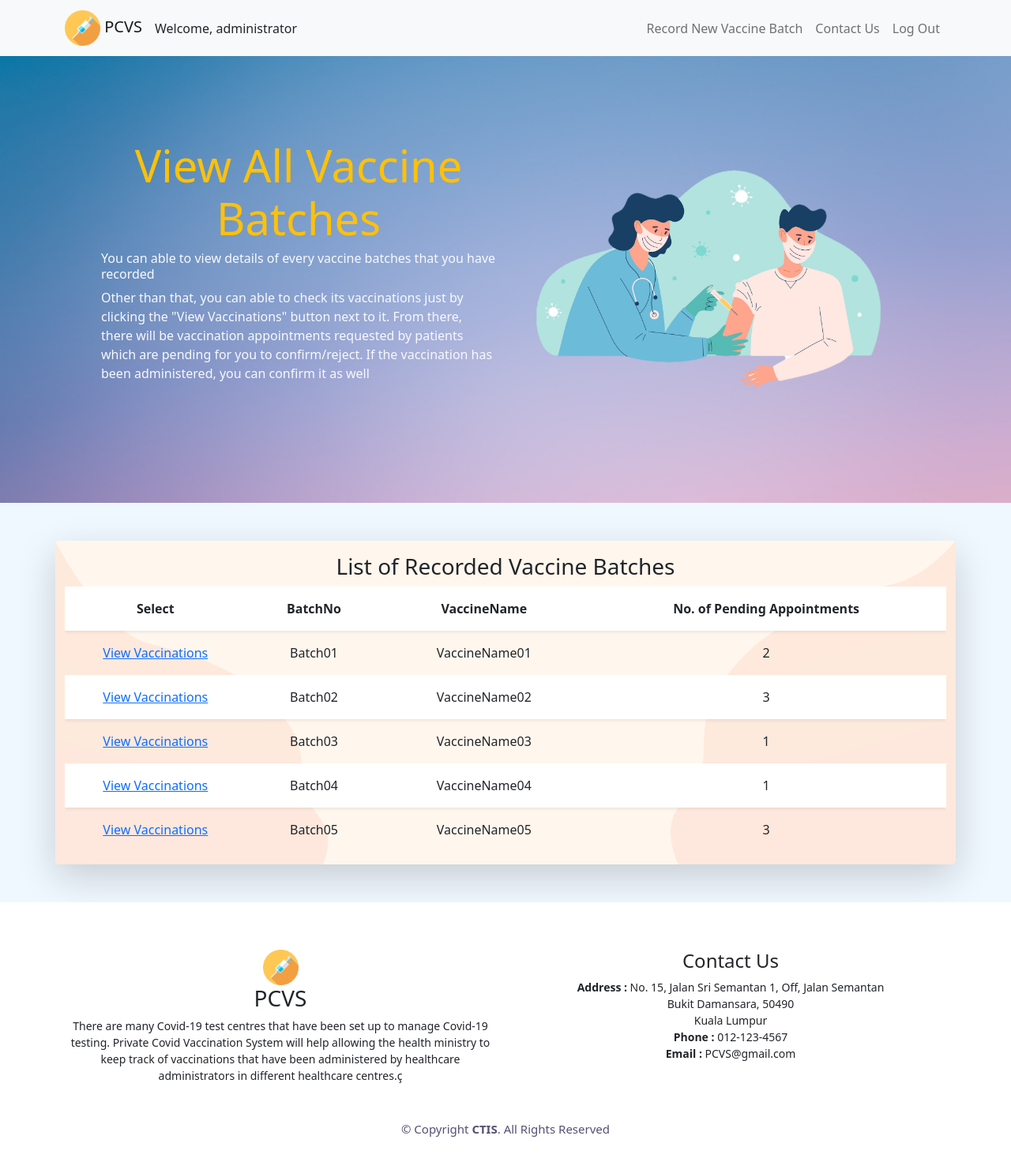
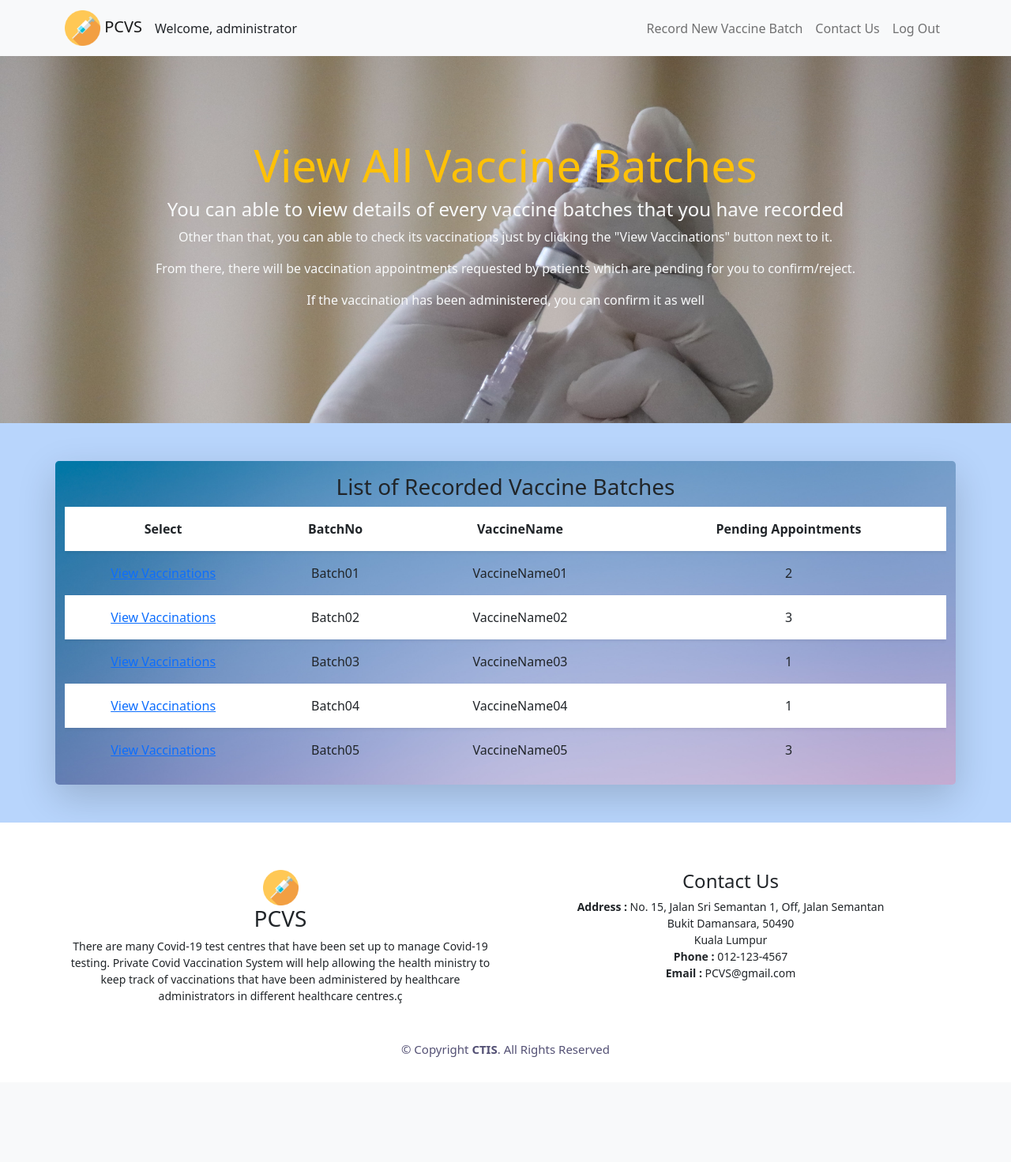
Before and after one commit to Petmuel/BIT210-PCVS, a PHP site: page /viewVaccinBatchInfo.html in a window 1280 px wide. Shown: the whole page at 79% size. After the commit the page ends 1339 px from the top, so only its background shows below. Run offline with PHP 8.4, Linux system fonts and the light colour scheme.

Commit message:
VVBIPage

```diff
--- a/style.css
+++ b/style.css
@@ -22,13 +22,7 @@
 
 
 /**
-*
-*
-*
-*LANDING PAGE
-*
-*
-*
+*LOGIN PAGE
 */
 .introTitle h1{
     text-align: center;
@@ -81,14 +75,8 @@
     font-size: 15px;
   }
 
-  /**
-*
-*
-*
+/**
 *RECORD VACCINE BATCH PAGE (ADMIN HOMEPAGE)
-*
-*
-*
 */
 #RNVBPage{
     background-color:aliceblue
@@ -103,15 +91,37 @@
     max-width:100%;
     padding: 10%;
 }
-
 .horizontalOverflow{
-    overflow-x: auto;
+  overflow-x: auto;
 }
 
 .transition{
-    transition: 0.5s;
+  transition: 0.5s;
+}
+/**
+*VIEW VACCINE BATCH INFORMATION PAGE
+*/
+#VVBIPage{
+  background-color:rgb(184, 213, 252);
+}
+.vvbiBg{
+  background-color: cornsilk;
+    background-image: url(img/vaccination1.jpg);
+    background-attachment: fixed ;
+    background-size: cover;
+    background-repeat: no-repeat;
+    max-width:100%;
+    padding: 10%;
 }
 
+.listvacBatchBg{
+  background-image: url(img/recordNewVaccineBatchWallpaper.jpg);
+  background-color:rgb(255, 247, 238);
+  background-attachment: fixed ;
+  background-size:cover;
+  background-repeat: no-repeat;
+
+}
 
  /**
 *
--- a/viewVaccinBatchInfo.html
+++ b/viewVaccinBatchInfo.html
@@ -16,7 +16,7 @@
   <title>View Vaccine Batch Information</title>
 </head>
 
-<body id="RNVBPage">
+<body id="VVBIPage">
   <!--
       Navigation bar
       navbar-expand-sm is to see all the nav-items before the nav bar collapses
@@ -89,24 +89,18 @@
     </div>
   </nav>
 
-  <div class="container rnvbBg mt-5">
+  <div class="container vvbiBg mt-5">
     <div class="row">
-      <div class="col-md-6 text-light fw-light fs-6">
+      <div class="col-md-12 text-light fw-light fs-6">
         <div class="d-flex justify-content-center align-items-center">
-          <div class="introTitle justify-content-center align-items-center">
+          <div class="introTitle text-center">
             <h1 class="text-warning">View All Vaccine Batches</h1>
-            <h6>You can able to view details of every vaccine batches that you have recorded</h6>
-            <p>Other than that, you can able to check its vaccinations just by clicking the "View Vaccinations" button next to it. From there,
-                there will be vaccination appointments requested by patients which are pending for you to confirm/reject.
-                If the vaccination has been administered, you can confirm it as well</p>
-
+            <h4>You can able to view details of every vaccine batches that you have recorded</h4>
+            <p>Other than that, you can able to check its vaccinations just by clicking the "View Vaccinations" button next to it. </p>
+            <p>From there, there will be vaccination appointments requested by patients which are pending for you to confirm/reject. </p>
+            <p>If the vaccination has been administered, you can confirm it as well</p>
           </div>
         </div>
-      </div>
-
-      <div class="col-md-6">
-        <!--.img-fluid: make image responsive (max-width: 100%, height: auto)-->
-        <img src="img/vaccine.png" alt="patientClipArt" class="img-fluid">
       </div>
     </div>
   </div>
@@ -114,7 +108,7 @@
   <!--list of available vaccines-->
   <div id="vaccineList" class="py-5 px-3 text-center">
     <!--shadow behind div with rounded corners-->
-    <div class="container decorate shadow-lg py-3 px-4 rounded-3">
+    <div class="container listvacBatchBg shadow-lg py-3 px-4 rounded-3">
       <h3>List of Recorded Vaccine Batches</h3>
       <div class="row horizontalOverflow">
         <table class="">
@@ -122,7 +116,7 @@
             <th class="p-3">Select</th>
             <th class="p-3">BatchNo</th>
             <th class="p-3">VaccineName</th>
-            <th class="p-3">No. of Pending Appointments</th>
+            <th class="p-3">Pending Appointments</th>
           </tr>
 
           <tr>
@@ -163,50 +157,6 @@
       </div>
     </div>
   </div>
-
-  <!--Alternate list of available vaccines
-  <div class="container shadow-lg decorate">
-    <div class="row">
-      <div class="col">
-        vaccineId01
-        <ul class="list-group list-group-horizontal-xl justify-content-center ">
-          <li class="list-group-item border-0 px-5 bg-transparent">VaccineName01</li>
-          <li class="list-group-item border-0 px-5 bg-transparent">Manufacturer01</li>
-          <li class="list-group-item border-0 px-5 bg-transparent"><a href="#">View</a></li>
-        </ul>
-
-        <ul class="list-group list-group-horizontal-xl justify-content-center">
-          <li class="list-group-item border-0 px-5 bg-transparent">VaccineID01</li>
-          <li class="list-group-item border-0 px-5 bg-transparent">VaccineName01</li>
-          <li class="list-group-item border-0 px-5 bg-transparent">Manufacturer01</li>
-          <li class="list-group-item border-0 px-5 bg-transparent"><a href="#">View</a></li>
-        </ul>
-
-        <ul class="list-group list-group-horizontal-xl justify-content-center">
-          <li class="list-group-item border-0 px-5 bg-transparent">VaccineID01</li>
-          <li class="list-group-item border-0 px-5 bg-transparent">VaccineName01</li>
-          <li class="list-group-item border-0 px-5 bg-transparent">Manufacturer01</li>
-          <li class="list-group-item border-0 px-5 bg-transparent"><a href="#">View</a></li>
-        </ul>
-
-        <ul class="list-group list-group-horizontal-xl justify-content-center">
-          <li class="list-group-item border-0 px-5 bg-transparent">VaccineID01</li>
-          <li class="list-group-item border-0 px-5 bg-transparent">VaccineName01</li>
-          <li class="list-group-item border-0 px-5 bg-transparent">Manufacturer01</li>
-          <li class="list-group-item border-0 px-5 bg-transparent"><a href="#">View</a></li>
-        </ul>
-
-        <ul class="list-group list-group-horizontal-xl justify-content-center">
-          <li class="list-group-item border-0 px-5 bg-transparent">VaccineID01</li>
-          <li class="list-group-item border-0 px-5 bg-transparent">VaccineName01</li>
-          <li class="list-group-item border-0 px-5 bg-transparent">Manufacturer01</li>
-          <li class="list-group-item border-0 px-5 bg-transparent"><a href="#">View</a></li>
-        </ul>
-      </div>
-
-    </div>
-  </div>
--->
 
 
  <!-- ======= Footer ======= -->
```
Also changed, not shown: recordNewVaccineBatch.html (+0 -45 lines).
